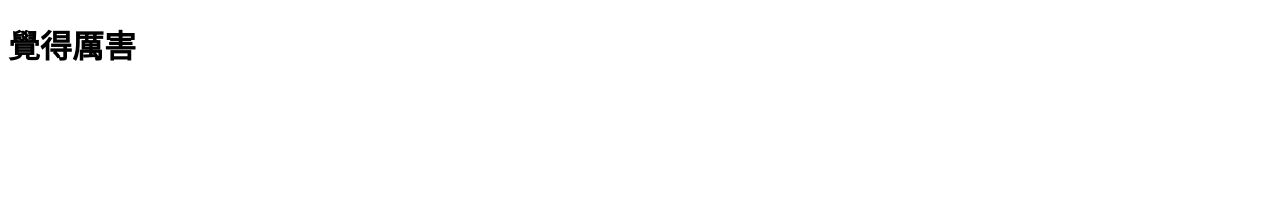
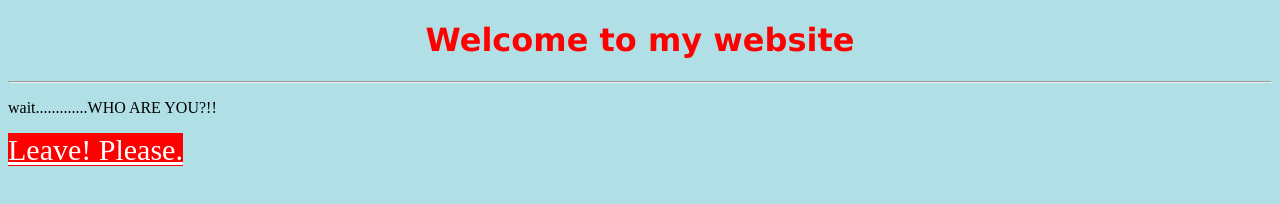
Before and after one commit to NekoSaan/nekosaan.github.io, a plain HTML site: page index.html in a window 1280 px wide. Drawn offline with Linux system fonts and the light colour scheme.

Commit message:
Update index.html

```diff
--- a/index.html
+++ b/index.html
@@ -4,7 +4,10 @@
     <meta charset="utf-8">
     <title>你好，GitHub</title>
   </head>
-  <body>
-    <h1>覺得厲害</h1>
-  </body>
+  <body style="background-color:PowderBlue">
+      <h1 style="font-family:Verdana;color:red;text-align:center">Welcome to my website</h1>
+      <hr />
+      <p>wait.............WHO ARE YOU?!!</p>
+      <a href="https://www.google.com/" style="background-color:red;color:white;font-size:30px">Leave! Please.</a>
+    </body>
 </html>
```
